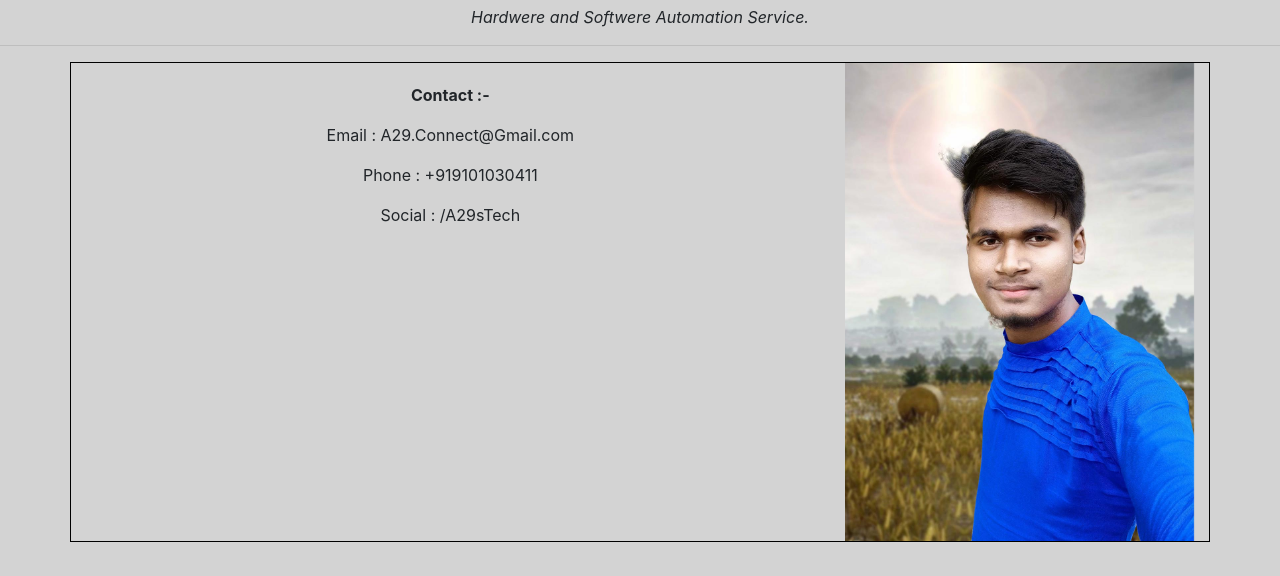
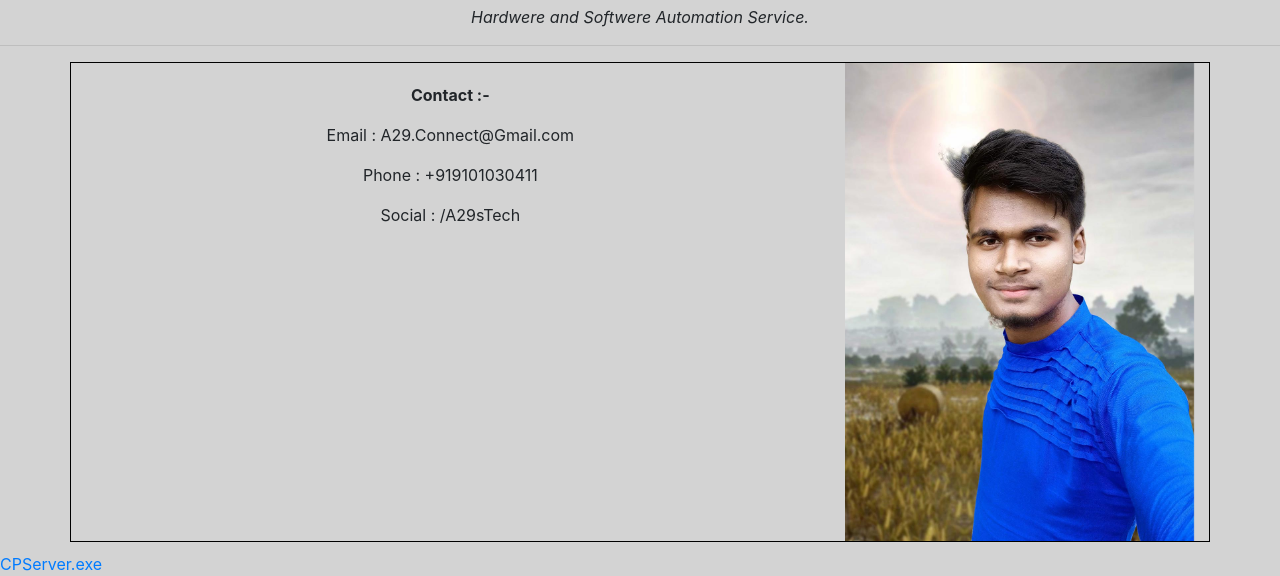
Before and after one commit to A29sTech/A29sTech.github.io, a plain HTML site: page index.html in a window 1280 px wide. Shown: the part 273-849 px from the top of the page. Before the commit the page ends 825 px from the top, so only its background shows below. Drawn offline with nearby package versions, Linux system fonts and the light colour scheme.

Commit message:
Added CPServer.exe Link

```diff
--- a/index.html
+++ b/index.html
@@ -78,6 +78,7 @@
     </div>
 </div>
 
+    <a href="https://drive.google.com/file/d/1g3Fz16UuCV08GUMGAqUZtBbOWeV6oeF0/view?usp=sharing"> CPServer.exe </a>
 
 </body>
 <script src="main.js"></script>
```
